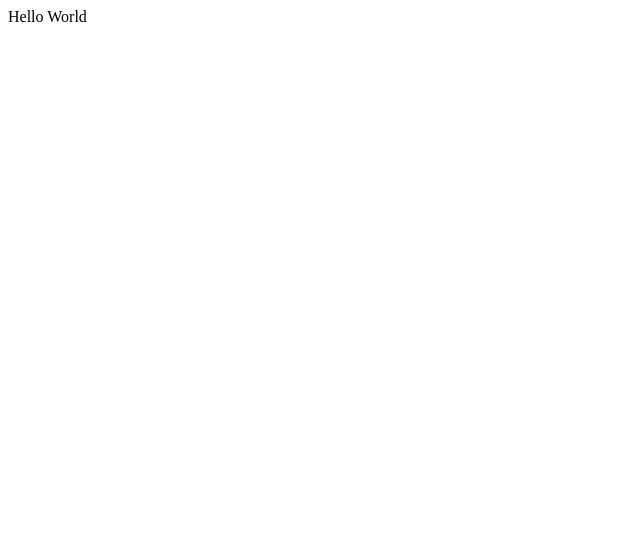
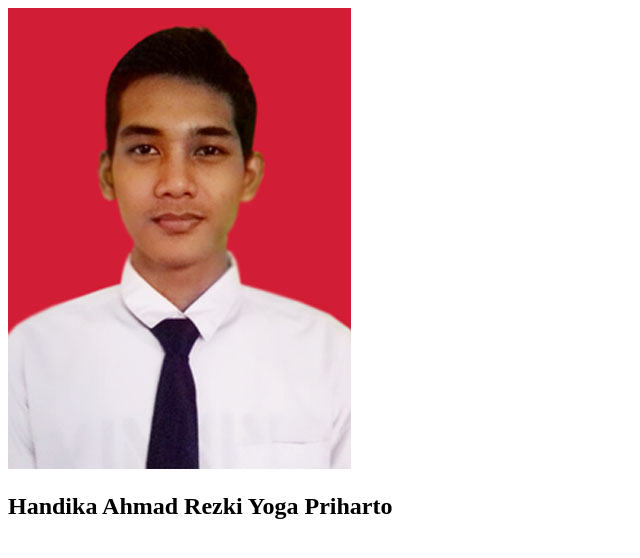
Before and after one commit to handika-ar/my-repo-from-remote, a plain HTML site: page index.html in a window 1280 px wide. Shown: the whole page, without its empty margins (0-640 px from the left). Drawn offline with Linux system fonts and the light colour scheme.

Commit message:
Changed Hello World with image and h2 to display simple profile data

```diff
--- a/index.html
+++ b/index.html
@@ -2,7 +2,12 @@
 <html>
     <head>
         <body>
-            Hello World
+            <div>
+                <img src="images/Pas Photo.jpg" alt="profile image"/>
+                <h2>
+                    Handika Ahmad Rezki Yoga Priharto
+                </h2>
+            </div>
         </body>
     </head>
 </html>
```
Also changed, not shown: images/Pas Photo.jpg (added).
